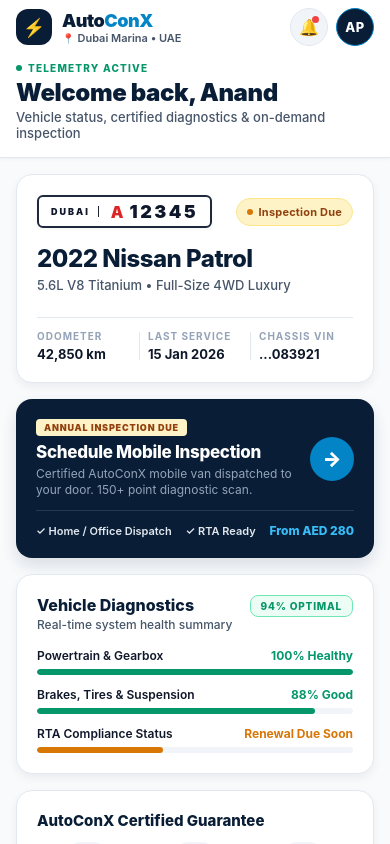
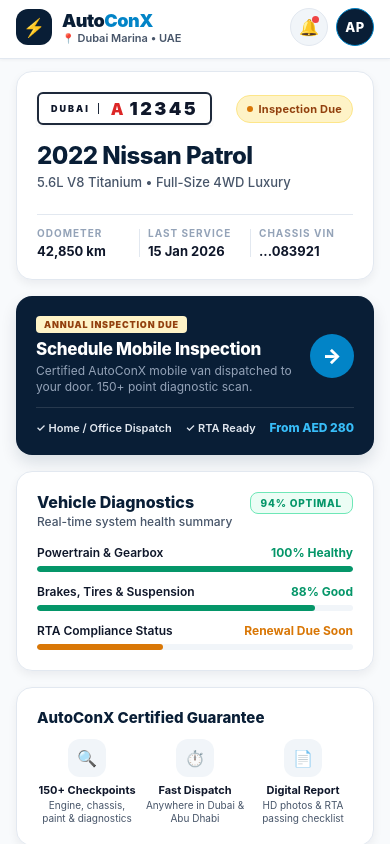
Before and after one commit to Anandpatel54/AUTOCONX, a React Native app: screen /MyVehicle in a window 390 px wide. Built offline with nearby package versions, Linux system fonts and the light colour scheme.

Commit message:
refactor(home): remove welcome back greeting from header

```diff
--- a/src/screens/MyVehicleScreen.tsx
+++ b/src/screens/MyVehicleScreen.tsx
@@ -85,20 +85,6 @@
               >
                 <Text style={styles.avatarText}>AP</Text>
               </TouchableOpacity>
-            </View>
-          </View>
-
-          {/* Welcome Greeting Banner */}
-          <View style={styles.greetingBanner}>
-            <View style={styles.greetingTextContainer}>
-              <View style={styles.fleetBadgeRow}>
-                <View style={styles.pulseLiveDot} />
-                <Text style={styles.fleetBadgeText}>TELEMETRY ACTIVE</Text>
-              </View>
-              <Text style={styles.greetingTitle}>Welcome back, Anand</Text>
-              <Text style={styles.greetingSubtitle}>
-                Vehicle status, certified diagnostics & on-demand inspection
-              </Text>
             </View>
           </View>
         </View>
@@ -262,15 +248,14 @@
     borderBottomColor: colors.border,
     paddingHorizontal: spacing.lg,
     paddingTop: spacing.sm,
-    paddingBottom: spacing.lg,
-    marginBottom: spacing.lg,
+    paddingBottom: spacing.md,
+    marginBottom: spacing.md,
     ...shadows.subtle,
   },
   topBar: {
     flexDirection: 'row',
     alignItems: 'center',
     justifyContent: 'space-between',
-    marginBottom: spacing.md,
   },
   brandContainer: {
     flexDirection: 'row',
@@ -354,40 +339,6 @@
     fontWeight: '800',
     color: '#FFFFFF',
     letterSpacing: 0.5,
-  },
-  greetingBanner: {
-    paddingTop: spacing.xs,
-  },
-  greetingTextContainer: {},
-  fleetBadgeRow: {
-    flexDirection: 'row',
-    alignItems: 'center',
-    gap: 6,
-    marginBottom: 4,
-  },
-  pulseLiveDot: {
-    width: 6,
-    height: 6,
-    borderRadius: radius.full,
-    backgroundColor: colors.success,
-  },
-  fleetBadgeText: {
-    fontSize: 10,
-    fontWeight: '800',
-    color: colors.success,
-    letterSpacing: 1.2,
-  },
-  greetingTitle: {
-    fontSize: 24,
-    fontWeight: '900',
-    color: colors.primary,
-    letterSpacing: -0.4,
-    marginBottom: 2,
-  },
-  greetingSubtitle: {
-    fontSize: 13,
-    color: colors.textSecondary,
-    fontWeight: '500',
   },
 
   // ========================================================
```
